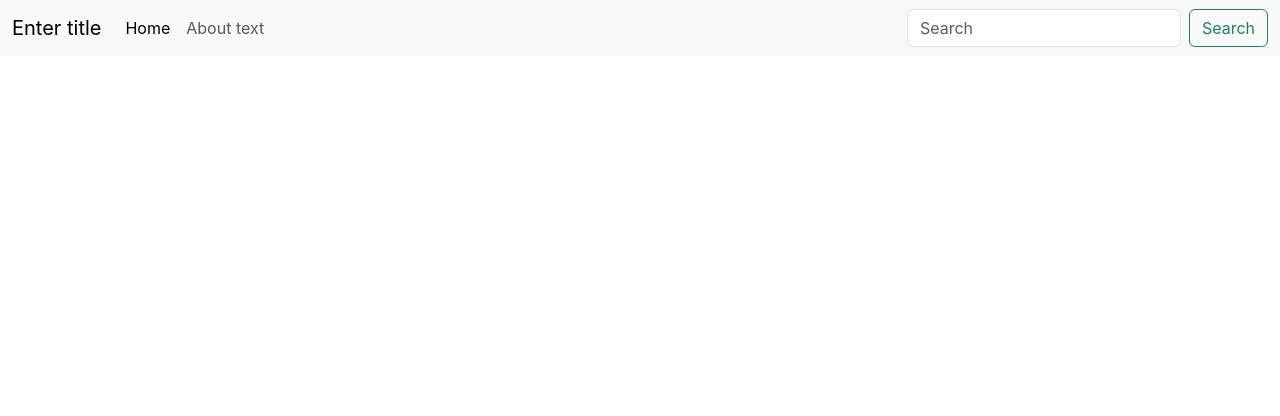
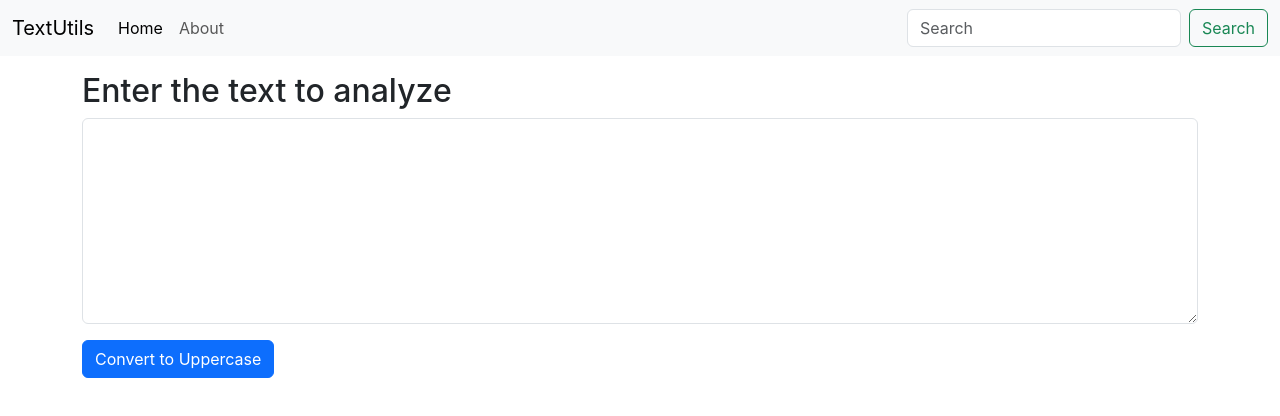
Before and after one commit to Abhiiydv/ReactBasics, a React (Create React App) app: page / in a window 1280 px wide. Shown: the top 416 px of the page. Built offline with nearby package versions, Linux system fonts and the light colour scheme.

Commit message:
added textform component

```diff
--- a/src/App.js
+++ b/src/App.js
@@ -1,14 +1,17 @@
 import logo from './logo.svg';
 import './App.css';
 import Navbar from './components/Navbar';
-
+import TextForm from './components/TextForm';
 function App() {
   return (
     <>
 
 
-<Navbar ></Navbar>
+<Navbar title="TextUtils" aboutText="About"></Navbar>
 
+<div className="container my-3">
+  <TextForm heading="Enter the text to analyze"></TextForm>
+</div>
     </>
   );
 }
--- /dev/null
+++ b/src/components/TextForm.js
@@ -0,0 +1,13 @@
+import React from 'react'
+
+export default function TextForm(props) {
+    return (
+        <div>
+            <h2>{props.heading}</h2>
+            <div className="mb-3">
+                <textarea className="form-control" id="myBox" rows="8"></textarea>
+            </div>
+            <button className="btn btn-primary">Convert to Uppercase</button>
+        </div>
+    )
+}
```
